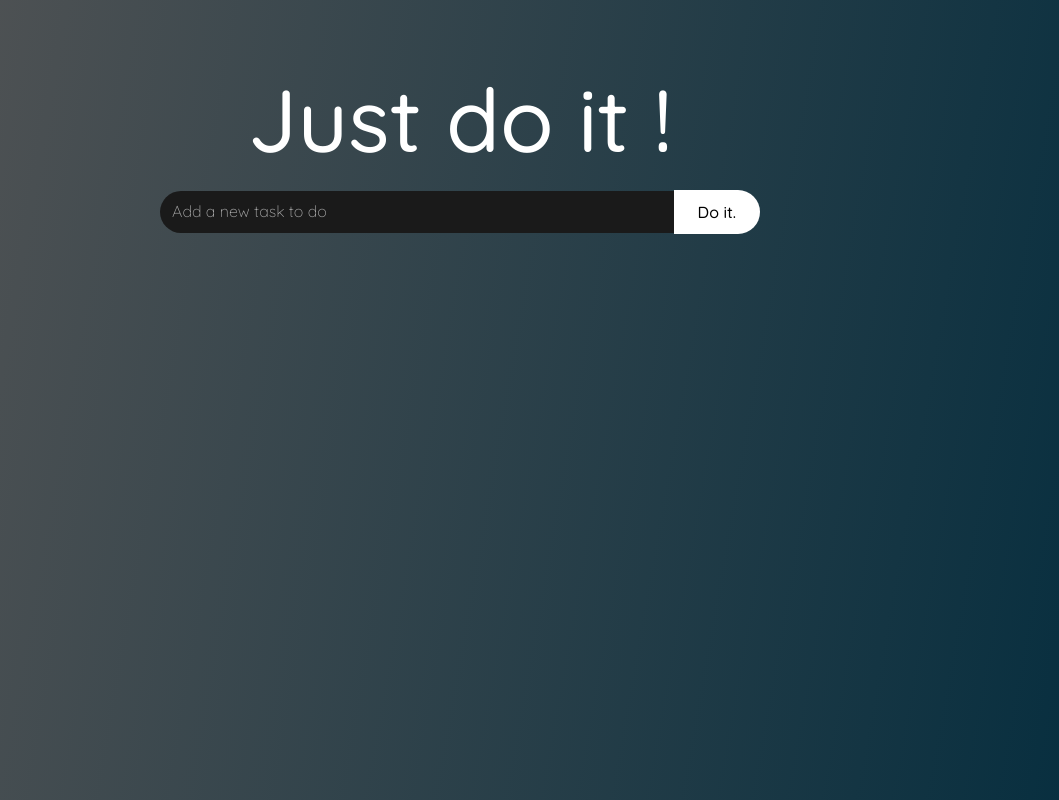
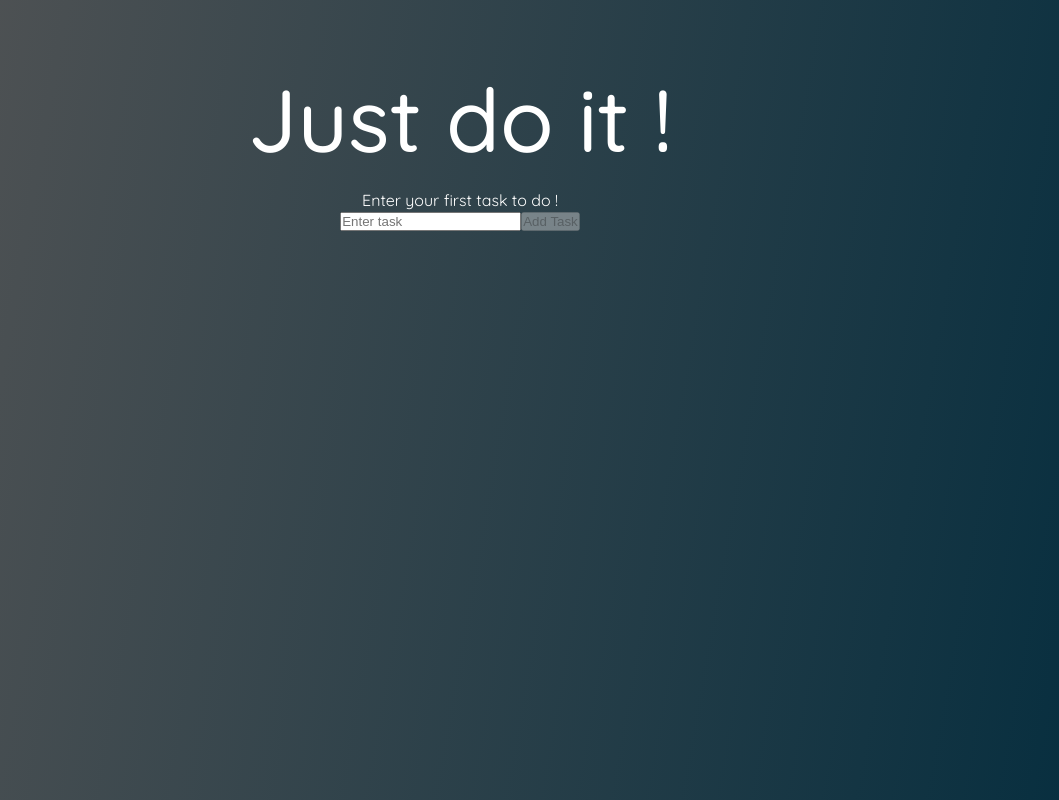
Before and after one commit to zkerkeb-class/todo-list-avanc-react-KevOneRedOne, a React (Vite) app: page / in a window 1280 px wide. Shown: the whole page, without its empty margins (180-1239 px from the left). Built offline with nearby package versions, Linux system fonts and the light colour scheme.

Commit message:
feat: first version of the todo list

```diff
--- a/package.json
+++ b/package.json
@@ -8,7 +8,7 @@
     "build": "tsc -b && vite build",
     "preview": "vite preview",
     "prepare": "husky install",
-    "prettier": "npx prettier --write .",
+    "prettier": "prettier --write .",
     "lint": "eslint --fix"
   },
   "dependencies": {
--- a/src/TodoList.tsx
+++ b/src/TodoList.tsx
@@ -1,18 +1,118 @@
 import './Todolist.css';
-import React from 'react';
-import TaskForm from './components/TaskForm';
+import React, { useState } from 'react';
+// import TaskForm from './components/TaskForm';
 import { Title } from './components/Title';
 
-// interface AppProps {
+// export default TodoApp;
 
-// }
+// setp 1 : create a task form
+// step 2 : create a task list
+// step 3 : create a task item
+// step 4 : create a task item list
+// step 5 : create a task item list container
+
+// use use Memo to avoid re-rendering of the task list
+// use use callback to avoid re-rendering of the task item list container
+
+// use use context to avoid prop drilling
+
+// persist the task list in the local storage with use effect
+
+type Task = {
+  id: number;
+  name: string;
+  dateCompleted: Date | string;
+  completed: boolean;
+};
 
 const TodoApp: React.FC = () => {
+  const [tasks, setTasks] = useState<Task[]>([]);
+  const [taskName, setTaskName] = useState('');
+
+  const addTask = () => {
+    if (taskName.trim()) {
+      const newTask = {
+        id: Date.now(),
+        name: taskName,
+        dateCompleted: '',
+        completed: false,
+      };
+      setTasks([...tasks, newTask]);
+      setTaskName('');
+    }
+  };
+
+  const removeTask = (id: number) => {
+    setTasks(tasks.filter(task => task.id !== id));
+  };
+
+  const toggleTask = (id: number) => {
+    setTasks(
+      tasks.map(task =>
+        task.id === id
+          ? {
+              ...task,
+              completed: !task.completed,
+              dateCompleted: task.completed ? '' : new Date().toLocaleString(),
+            }
+          : task
+      )
+    );
+  };
+
+  const handleKeyDown = (e: React.KeyboardEvent<HTMLInputElement>) => {
+    if (e.key === 'Enter') {
+      addTask();
+    }
+  };
+
+  React.useEffect(() => {
+    const tasks = JSON.parse(localStorage.getItem('tasks') || '[]');
+    setTasks(tasks);
+  }, []);
+
+  React.useEffect(() => {
+    localStorage.setItem('tasks', JSON.stringify(tasks));
+  }, [tasks]);
+
   return (
     <div>
       <Title title="Just do it !" level="h1" />
-      <TaskForm addTask={(task: string) => console.log(task)} />
-      {/* task list here */}
+      {taskName === null || (taskName === '' && tasks.length === 0) ? (
+        <p>Enter your first task to do !</p>
+      ) : (
+        ''
+      )}
+      <input
+        value={taskName}
+        onChange={e => setTaskName(e.target.value)}
+        placeholder="Enter task"
+        onKeyDown={handleKeyDown}
+      />
+      {/* disable button */}
+      <button disabled={taskName === null || taskName === ''} onClick={addTask}>
+        Add Task
+      </button>
+      {/* <button onClick={addTask}>Add Task</button> */}
+
+      <ul>
+        {tasks.map(task => (
+          <li key={task.id}>
+            <span
+              style={{
+                textDecoration: task.completed ? 'line-through' : 'none',
+              }}
+            >
+              {task.name}
+              {task.completed ? ` - Completed on ${task.dateCompleted}` : ''}
+            </span>
+            <button onClick={() => toggleTask(task.id)}>
+              {task.completed ? 'Undo' : 'Complete'}
+            </button>
+            <button onClick={() => removeTask(task.id)}>Delete</button>
+          </li>
+        ))}
+      </ul>
     </div>
   );
 };
```
Also changed, not shown: src/components/TaskForm/index.tsx (+7 -0 lines).
